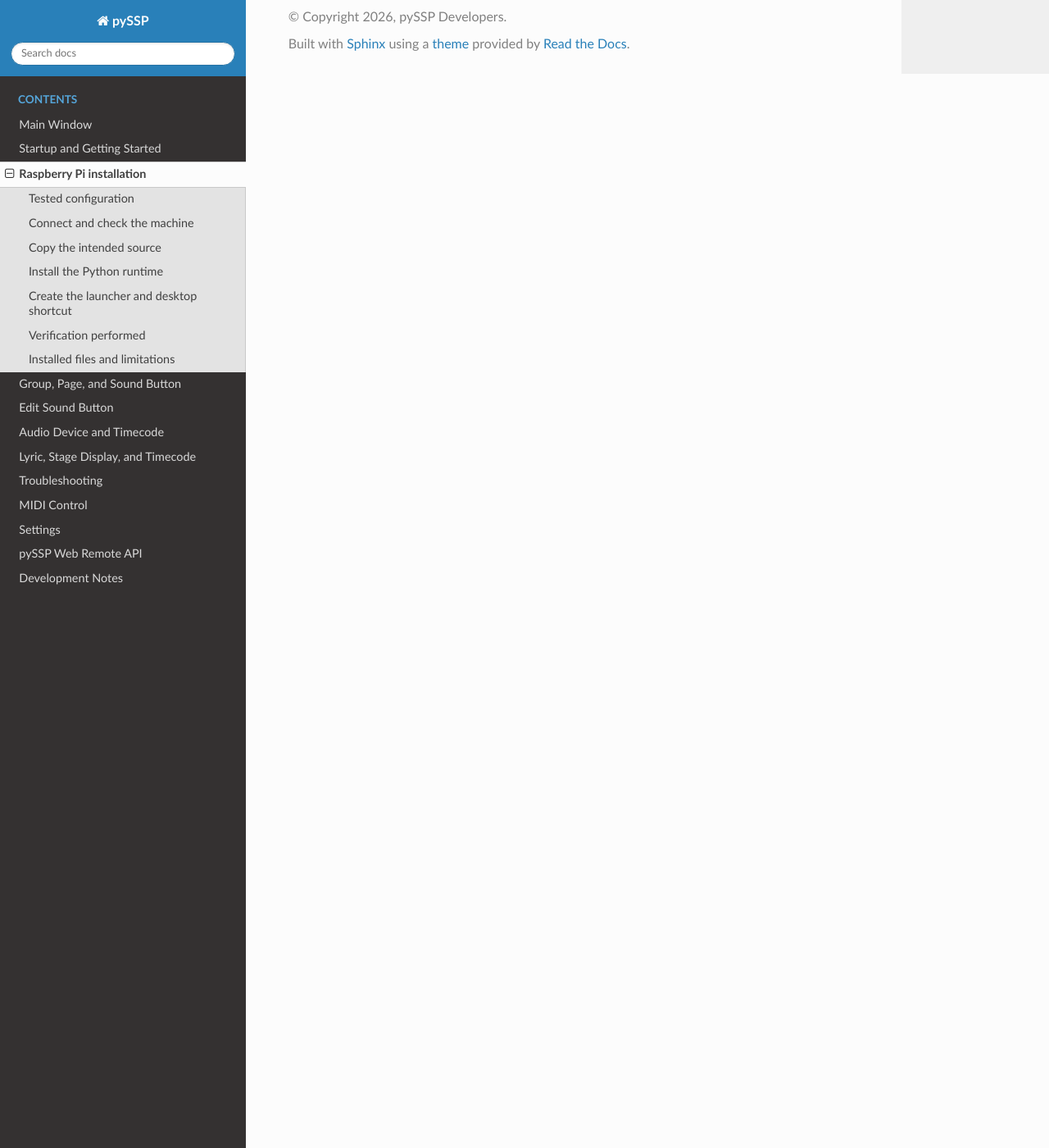
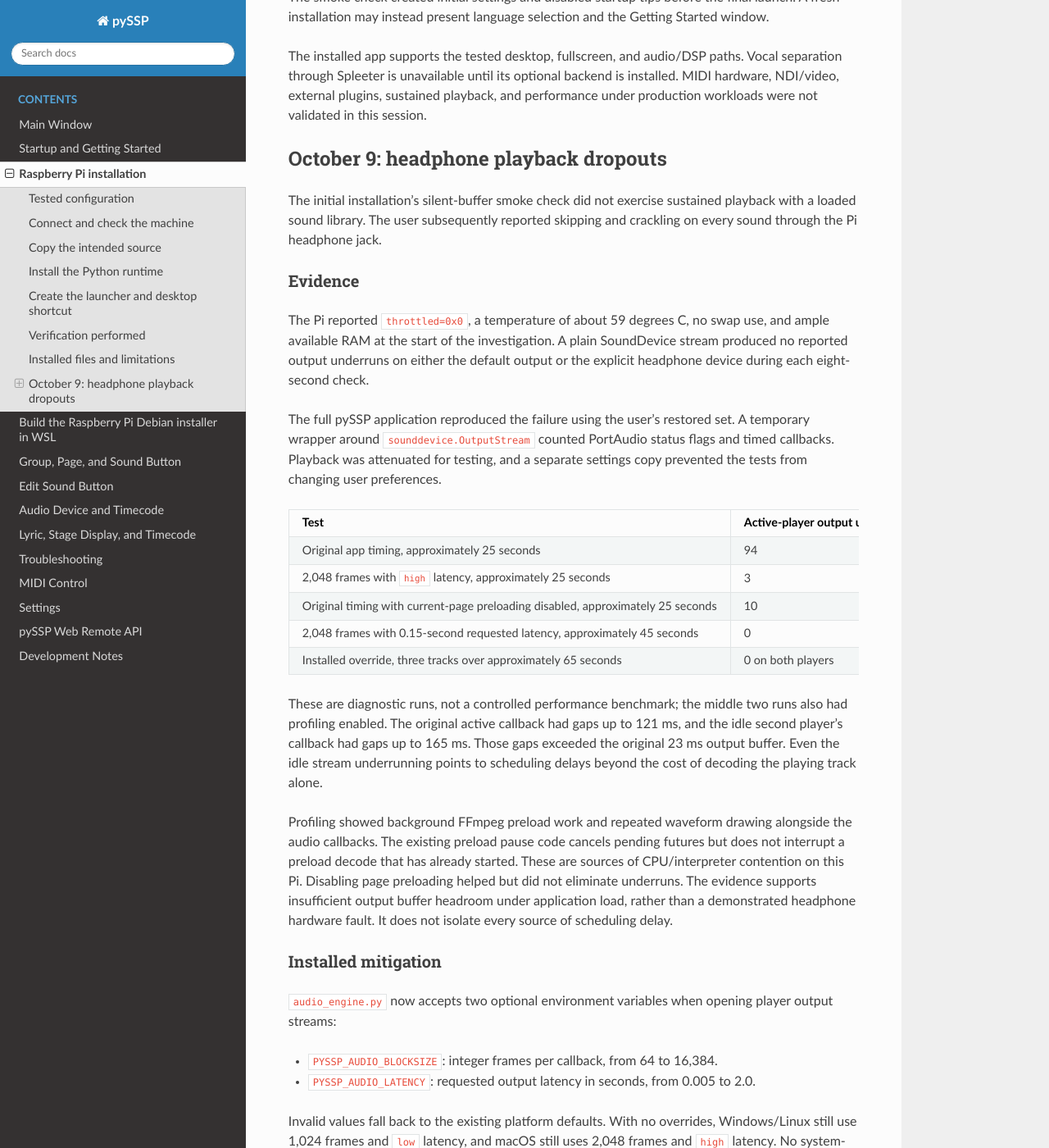
Before and after one commit to sikaxn/pySSP, a Sphinx documentation site: the page built from docs/source/raspberry_pi.md, in a window 1280 px wide and 1400 px high, scrolled down 5777 px. Shown: the whole window at 82% size. Built offline with Sphinx 7.4.7 and the Read the Docs theme 3.1.0, drawn with Linux system fonts in a browser that asks for light colours; some of the changed text lies outside the part shown.

Commit message:
linux started

```diff
--- a/docs/source/raspberry_pi.md
+++ b/docs/source/raspberry_pi.md
@@ -1,4 +1,9 @@
 # Raspberry Pi installation
+
+For a current pySSP `.deb` build, with optional Spleeter bundling, use
+[Build the Raspberry Pi Debian installer in WSL](raspberry_pi_build.md).
+The source-installation record below describes the original October 7 setup and
+the October 9 audio investigation; it is retained for reference and rollback.
 
 This guide records the source installation tested on October 7, 2026, including
 the adjustments needed for the Pi's Python version. It is a tested configuration,
@@ -158,6 +163,8 @@
 cd /home/ubuntu/pySSP || exit 1
 export QT_QPA_PLATFORM=xcb
 export ALSA_CONFIG_PATH=/usr/share/alsa/alsa.conf
+export PYSSP_AUDIO_BLOCKSIZE=2048
+export PYSSP_AUDIO_LATENCY=0.15
 exec /home/ubuntu/pyssp-venv/bin/python /home/ubuntu/pySSP/main.py "$@"
 EOF
 chmod +x ~/.local/bin/pyssp
@@ -182,6 +189,12 @@
 desktop's XWayland support. The ALSA setting points to Debian's configuration;
 the initial smoke run had logged a lookup for the nonexistent
 `/usr/local/share/alsa/alsa.conf`.
+
+The audio buffer overrides were added after the October 9 playback investigation
+below. They require the updated `audio_engine.py`; the original source snapshot
+ignored these variables. They trade some trigger responsiveness for stable output
+on this Pi. Other installations keep their existing defaults unless the variables
+are explicitly set.
 
 Open **pySSP** from the desktop or application menu. From a terminal within the
 desktop session, run `~/.local/bin/pyssp`.
@@ -264,3 +277,78 @@
 Vocal separation through Spleeter is unavailable until its optional backend is
 installed. MIDI hardware, NDI/video, external plugins, sustained playback, and
 performance under production workloads were not validated in this session.
+
+## October 9: headphone playback dropouts
+
+The initial installation's silent-buffer smoke check did not exercise sustained
+playback with a loaded sound library. The user subsequently reported skipping and
+crackling on every sound through the Pi headphone jack.
+
+### Evidence
+
+The Pi reported `throttled=0x0`, a temperature of about 59 degrees C, no swap use,
+and ample available RAM at the start of the investigation. A plain SoundDevice
+stream produced no reported output underruns on either the default output or the
+explicit headphone device during each eight-second check.
+
+The full pySSP application reproduced the failure using the user's restored set.
+A temporary wrapper around `sounddevice.OutputStream` counted PortAudio status
+flags and timed callbacks. Playback was attenuated for testing, and a separate
+settings copy prevented the tests from changing user preferences.
+
+| Test | Active-player output underruns | Requested / reported latency |
+| --- | --- | --- |
+| Original app timing, approximately 25 seconds | 94 | `low` / 23.2 ms |
+| 2,048 frames with `high` latency, approximately 25 seconds | 3 | `high` / 46.4 ms |
+| Original timing with current-page preloading disabled, approximately 25 seconds | 10 | `low` / 23.2 ms |
+| 2,048 frames with 0.15-second requested latency, approximately 45 seconds | 0 | 150 ms / 185.8 ms |
+| Installed override, three tracks over approximately 65 seconds | 0 on both players | 150 ms / 185.8 ms |
+
+These are diagnostic runs, not a controlled performance benchmark; the middle two
+runs also had profiling enabled. The original active callback had gaps up to
+121 ms, and the idle second player's callback had gaps up to 165 ms. Those gaps
+exceeded the original 23 ms output buffer. Even the idle stream underrunning
+points to scheduling delays beyond the cost of decoding the playing track alone.
+
+Profiling showed background FFmpeg preload work and repeated waveform drawing
+alongside the audio callbacks. The existing preload pause code cancels pending
+futures but does not interrupt a preload decode that has already started. These
+are sources of CPU/interpreter contention on this Pi. Disabling page preloading
+helped but did not eliminate underruns. The evidence supports insufficient output
+buffer headroom under application load, rather than a demonstrated headphone
+hardware fault. It does not isolate every source of scheduling delay.
+
+### Installed mitigation
+
+`audio_engine.py` now accepts two optional environment variables when opening
+player output streams:
+
+- `PYSSP_AUDIO_BLOCKSIZE`: integer frames per callback, from 64 to 16,384.
+- `PYSSP_AUDIO_LATENCY`: requested output latency in seconds, from 0.005 to 2.0.
+
+Invalid values fall back to the existing platform defaults. With no overrides,
+Windows/Linux still use 1,024 frames and `low` latency, and macOS still uses 2,048
+frames and `high` latency. No system-wide audio configuration was changed.
+
+The Pi launcher sets `PYSSP_AUDIO_BLOCKSIZE=2048` and
+`PYSSP_AUDIO_LATENCY=0.15`. PortAudio actually reports about **186 ms** on this
+device, since the driver rounds the requested buffering. This increases the delay
+between triggering a sound and hearing it. Existing preload preferences remain
+unchanged. This is a buffering mitigation, not a removal of the underlying UI and
+preload contention.
+
+The final run used the normal theme and localization hooks, switched between
+three library tracks, and kept the user's preload settings. It reported no
+partial audio blocks, although three playing callbacks made no source-position
+progress; the measurements do not constitute a recording or an audible-quality
+assessment. Focused tests passed on both Windows (35 tests) and the Pi (34 tests),
+including override validation and the existing playback/stream-seek checks.
+
+Diagnostic scripts and logs are retained under `/home/ubuntu/pyssp-diagnostics`
+and `/home/ubuntu/pyssp-diagnostic-*.log`; the probe scripts are
+`/home/ubuntu/pyssp-audio-probe.py` and `/home/ubuntu/pyssp-gui-probe.py`.
+The original engine and launcher were backed up in
+`/home/ubuntu/pyssp-diagnostics/before-audio-fix/`.
+
+To revert only the buffer settings, remove the two `PYSSP_AUDIO_*` export lines
+from `~/.local/bin/pyssp` and restart the app. The code defaults are unchanged.
```
Also changed, not shown: README.md (+2 -0 lines), docs/source/index.md (+1 -0 lines), docs/source/raspberry_pi_build.md (added, +351 -0 lines), spleeter-cli/README.md, 11 other files.
